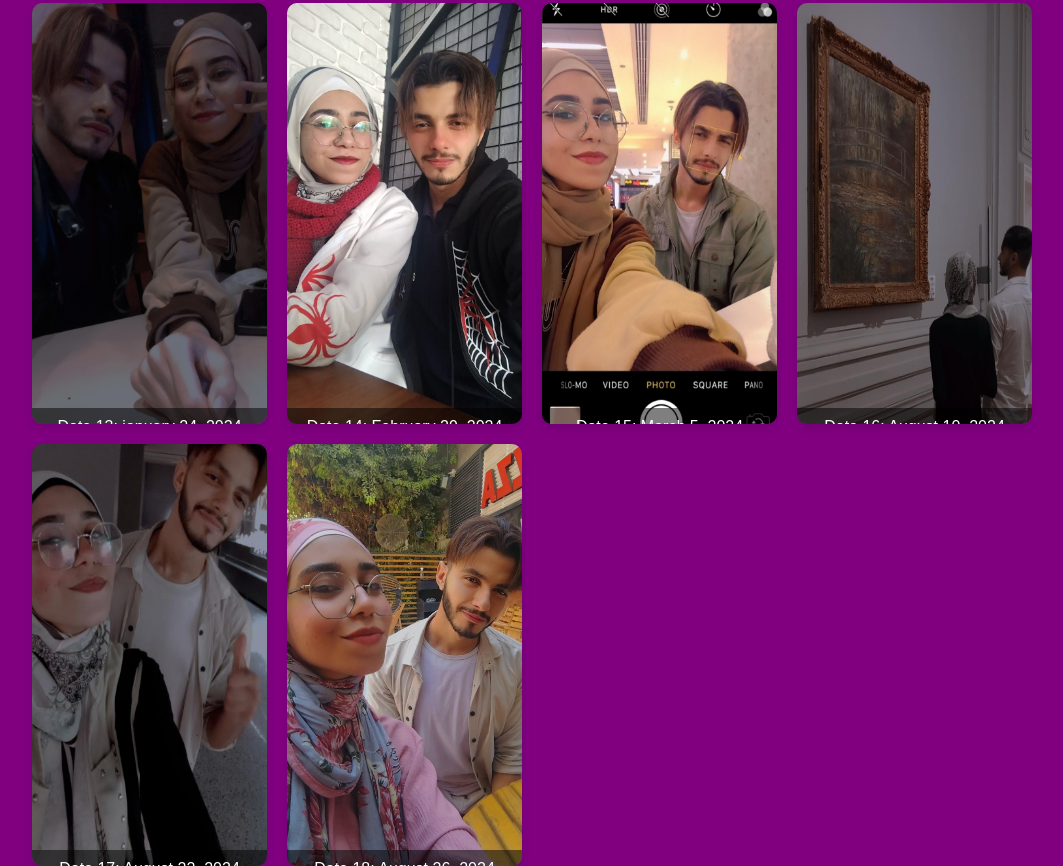
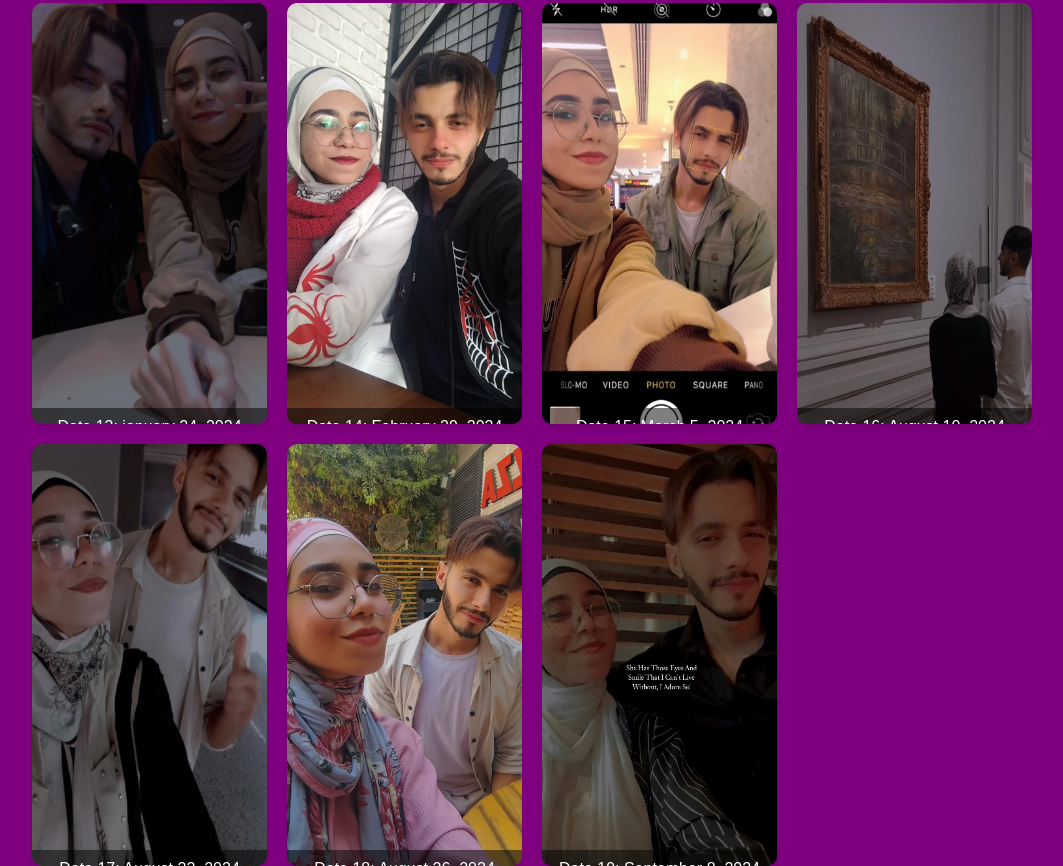
Before and after one commit to zeyad220/szz, a plain HTML site: page index.html in a window 1280 px wide. Shown: the part 1622-2488 px from the top of the page, without its empty margins (108-1171 px from the left). Drawn offline with Linux system fonts and the light colour scheme.

Commit message:
index.html

```diff
--- a/index.html
+++ b/index.html
@@ -86,6 +86,10 @@
                 <img src="18.jpg" alt="Date 18">
                 <p class="date-caption">Date 18: August 26, 2024</p>
             </div>
+            <div class="gallery-item">
+                <img src="19.jpg" alt="Date 19">
+                <p class="date-caption">Date 19: September 8, 2024</p>
+            </div>
         </div>
     </div>
 </body>
```
